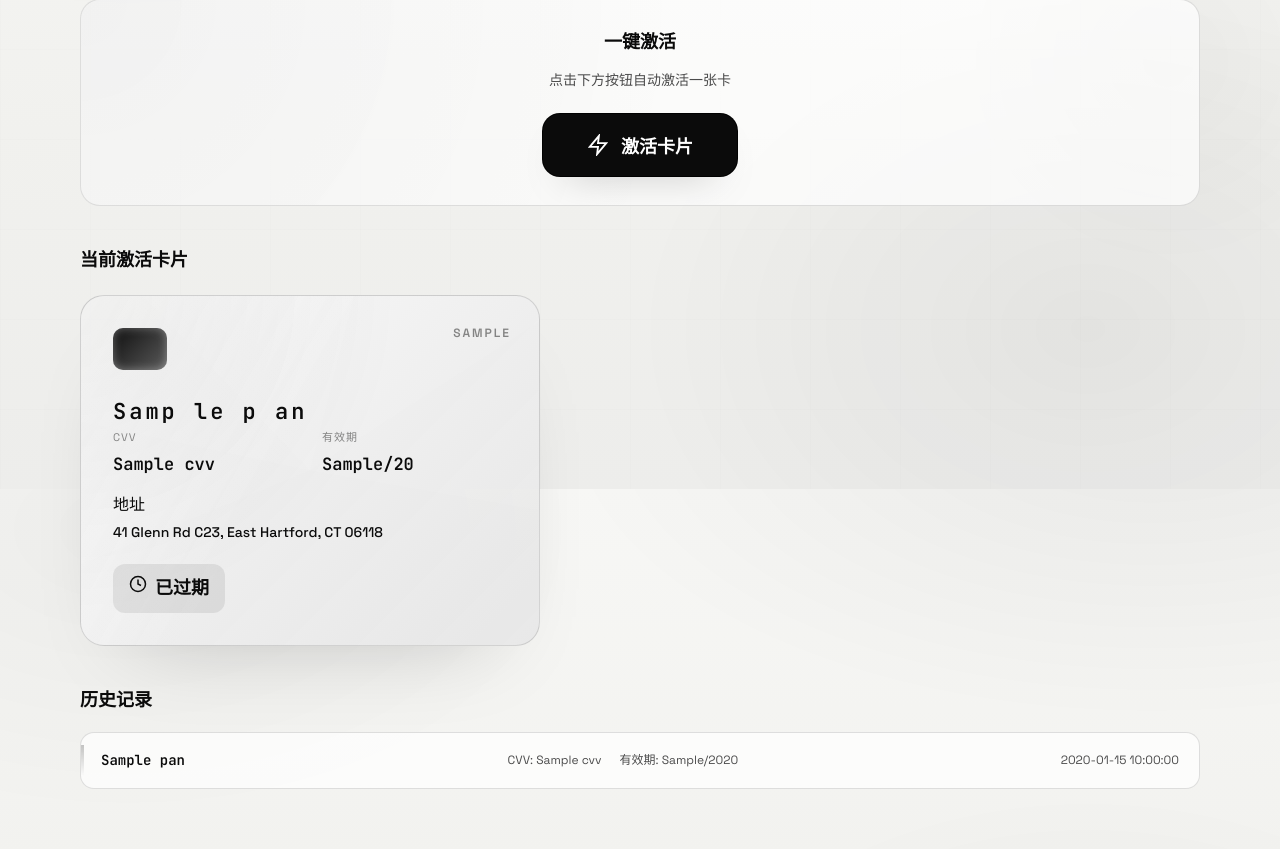
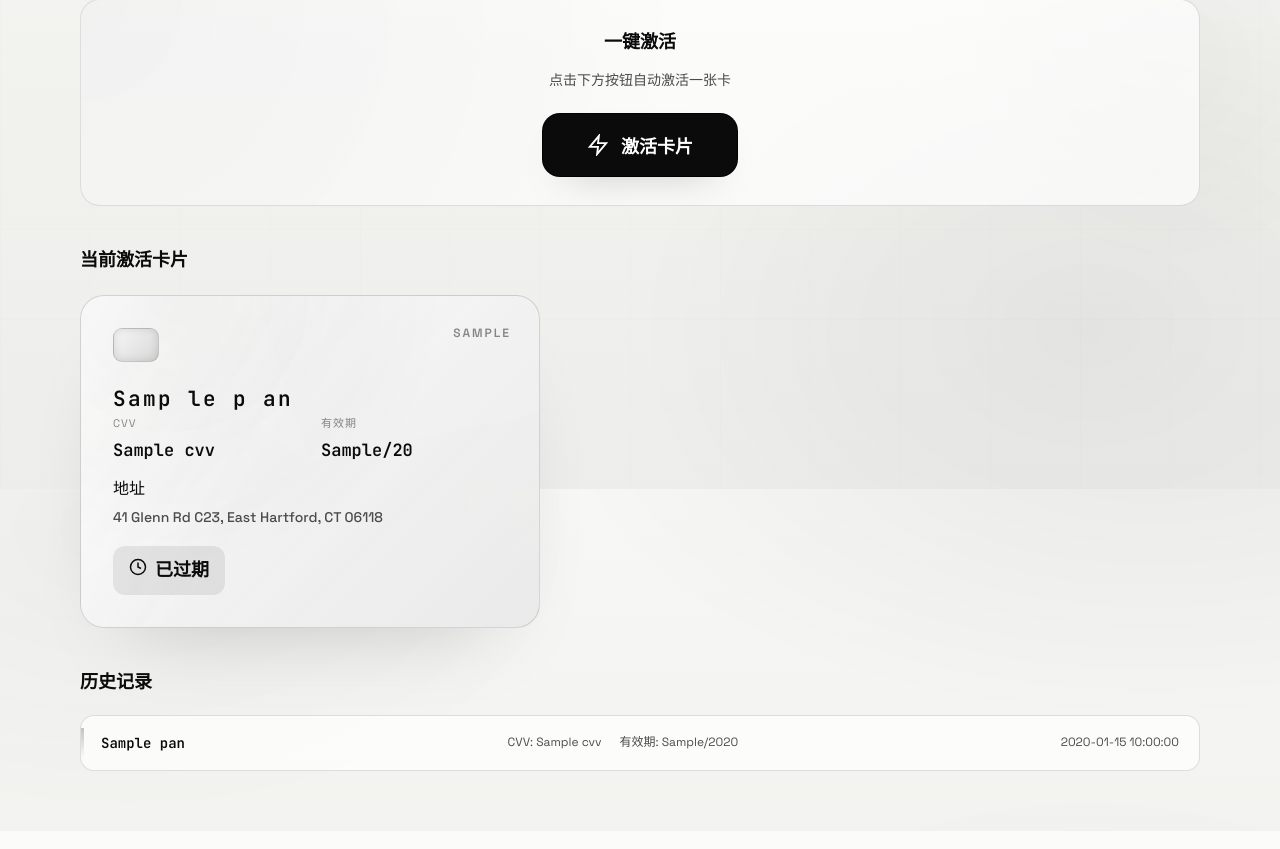
Before and after one commit to 1307929582/nikocard, a Flask app: template templates/dashboard.html in a window 1280 px wide. Shown: the part 311-1160 px from the top of the page. Run offline with Flask 3, Linux system fonts and the light colour scheme; the template is opened without the code that fills it: most values are stand-ins (such as "Sample title", 1, 10 or a date in 2020); data that the repository does not hold is empty.

Commit message:
Refine card layout and chip styling

```diff
--- a/static/style.css
+++ b/static/style.css
@@ -675,8 +675,8 @@
 
 .credit-card {
     background:
-        radial-gradient(circle at top left, rgba(0, 0, 0, 0.08), transparent 55%),
-        linear-gradient(135deg, rgba(255, 255, 255, 0.92) 0%, rgba(242, 242, 242, 0.92) 55%, rgba(235, 235, 235, 0.9) 100%);
+        radial-gradient(circle at 20% 0%, rgba(0, 0, 0, 0.06), transparent 55%),
+        linear-gradient(135deg, rgba(255, 255, 255, 0.94) 0%, rgba(244, 244, 244, 0.92) 55%, rgba(236, 236, 236, 0.9) 100%);
     border-radius: 24px;
     padding: 32px;
     max-width: 460px;
@@ -691,9 +691,9 @@
     content: '';
     position: absolute;
     inset: -120px;
-    background: conic-gradient(from 90deg, rgba(0, 0, 0, 0.06), rgba(0, 0, 0, 0.02), rgba(0, 0, 0, 0.05), rgba(0, 0, 0, 0.06));
-    opacity: 0.35;
-    animation: spin 18s linear infinite;
+    background: conic-gradient(from 90deg, rgba(0, 0, 0, 0.05), rgba(0, 0, 0, 0.02), rgba(0, 0, 0, 0.04), rgba(0, 0, 0, 0.05));
+    opacity: 0.25;
+    animation: spin 22s linear infinite;
 }
 
 .credit-card::after {
@@ -715,12 +715,13 @@
 }
 
 .card-chip {
-    width: 54px;
-    height: 42px;
-    background: linear-gradient(135deg, #0f0f0f, #5a5a5a);
-    border-radius: 10px;
-    margin-bottom: 24px;
-    box-shadow: inset 0 0 10px rgba(255, 255, 255, 0.35);
+    width: 46px;
+    height: 34px;
+    background: linear-gradient(135deg, #f7f7f7, #d7d7d7);
+    border-radius: 9px;
+    margin-bottom: 20px;
+    border: 1px solid rgba(0, 0, 0, 0.18);
+    box-shadow: inset 0 0 8px rgba(0, 0, 0, 0.12);
 }
 
 .card-type {
@@ -735,18 +736,18 @@
 }
 
 .card-number {
-    font-size: 22px;
+    font-size: 21px;
     font-weight: 600;
-    letter-spacing: 3px;
+    letter-spacing: 2.4px;
     margin-bottom: 24px;
     font-family: var(--font-mono);
 }
 
 .card-details {
     display: grid;
-    grid-template-columns: repeat(auto-fit, minmax(120px, 1fr));
-    gap: 14px 24px;
-    margin-bottom: 20px;
+    grid-template-columns: 1fr 1fr;
+    gap: 12px 22px;
+    margin-bottom: 18px;
 }
 
 .card-cvv,
@@ -776,6 +777,7 @@
     font-size: 14px;
     font-weight: 500;
     word-break: break-word;
+    color: var(--text-secondary);
 }
 
 .card-expiry {
@@ -790,11 +792,15 @@
     border-radius: 6px;
     padding: 2px 4px;
     margin: -2px -4px;
-    transition: background 0.2s, color 0.2s;
+    transition: background 0.2s, color 0.2s, box-shadow 0.2s;
 }
 
 .copyable:hover {
     background: rgba(0, 0, 0, 0.06);
+}
+
+.copyable:active {
+    box-shadow: inset 0 0 0 1px rgba(0, 0, 0, 0.2);
 }
 
 .card-timer {
```
